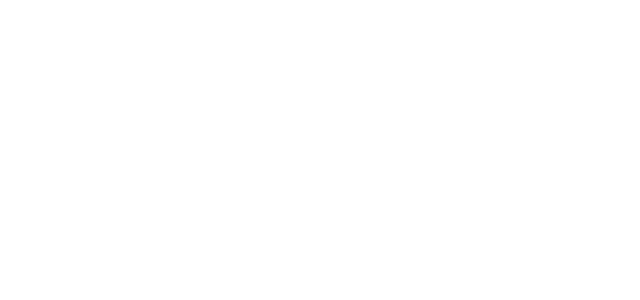
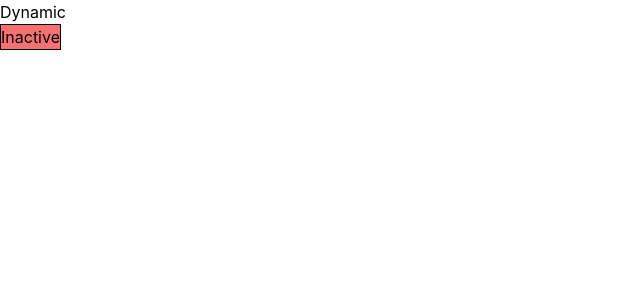
Before and after one commit to Snehal-21/React-App, a React (Create React App) app in the folder frontend/: page /dynamic in a window 1280 px wide. Before the commit this address had no page. Shown: the top 300 px of the page, without its empty margins (0-640 px from the left). Built offline with nearby package versions, Linux system fonts and the light colour scheme.

Commit message:
sufhaoufhawhfoawihfpiawj

```diff
--- a/frontend/package.json
+++ b/frontend/package.json
@@ -9,6 +9,7 @@
     "axios": "^1.4.0",
     "react": "^18.2.0",
     "react-dom": "^18.2.0",
+    "react-hot-toast": "^2.4.1",
     "react-router-dom": "^6.15.0",
     "react-scripts": "5.0.1",
     "web-vitals": "^2.1.4"
--- a/frontend/src/App.js
+++ b/frontend/src/App.js
@@ -11,6 +11,9 @@ import Effect3 from './Components/Effect3';
 import Effect4 from './Components/Effect4';
 import MultipleProduct from './Components/MultipleProduct';
 import SingleProduct from './Components/SingleProduct';
+import Mapping from './Components/Mapping';
+import Props from './Components/Props';
+import Dynamic from './Components/Dynamic';
 
 function App() {
   return (
@@ -26,6 +29,9 @@ function App() {
     <Route exact path="/effect-4" element={<Effect4 />} />
     <Route exact path="/multipleProduct" element={<MultipleProduct /> } />
     <Route exact path="/singleProduct/:id" element={<SingleProduct /> } />
+    <Route exact path="mapping" element={<Mapping array={[{image:'https://encrypted-tbn0.gstatic.com/shopping?q=tbn:ANd9GcR8jVnuBNVTS9db7uf7-pjRUCEgSnqG4BjzPRqYk6auFy_aBtdXI2ci0zrt758zh8zT_fxs3bV4tcxh9uL2wGmoG_QlIu21gO5_U8x215Gxhb9EFen2Ibxg&usqp=CAE',name :'Product',price:500},{image:'https://encrypted-tbn0.gstatic.com/shopping?q=tbn:ANd9GcR8jVnuBNVTS9db7uf7-pjRUCEgSnqG4BjzPRqYk6auFy_aBtdXI2ci0zrt758zh8zT_fxs3bV4tcxh9uL2wGmoG_QlIu21gO5_U8x215Gxhb9EFen2Ibxg&usqp=CAE',name :'Product',price:500},{image:'https://encrypted-tbn0.gstatic.com/shopping?q=tbn:ANd9GcR8jVnuBNVTS9db7uf7-pjRUCEgSnqG4BjzPRqYk6auFy_aBtdXI2ci0zrt758zh8zT_fxs3bV4tcxh9uL2wGmoG_QlIu21gO5_U8x215Gxhb9EFen2Ibxg&usqp=CAE',name :'Product',price:500},{image:'https://encrypted-tbn0.gstatic.com/shopping?q=tbn:ANd9GcR8jVnuBNVTS9db7uf7-pjRUCEgSnqG4BjzPRqYk6auFy_aBtdXI2ci0zrt758zh8zT_fxs3bV4tcxh9uL2wGmoG_QlIu21gO5_U8x215Gxhb9EFen2Ibxg&usqp=CAE',name :'Product',price:500},{image:'https://encrypted-tbn0.gstatic.com/shopping?q=tbn:ANd9GcR8jVnuBNVTS9db7uf7-pjRUCEgSnqG4BjzPRqYk6auFy_aBtdXI2ci0zrt758zh8zT_fxs3bV4tcxh9uL2wGmoG_QlIu21gO5_U8x215Gxhb9EFen2Ibxg&usqp=CAE',name :'Product',price:500}]} />} />
+    <Route excat path="/props" element={<Props />} />
+    <Route exact path="/dynamic" element={<Dynamic />} />
    </Routes>
    </>
   );
--- /dev/null
+++ b/frontend/src/Components/Dynamic.jsx
@@ -0,0 +1,25 @@
+import React, { useState } from 'react';
+import toast from "react-hot-toast";
+
+const Dynamic = () => {
+    const[isActive,setIsActive]=useState(false);
+    const handleClick=()=>{
+        setIsActive(!isActive);
+        if(!isActive){
+            toast.success("True");
+        }else{
+            toast.error("False")
+        }
+
+    }
+    const classVariable = isActive ? "border-black border bg-green-500" : "border-black border bg-red-400";
+  return (
+   <>
+    <div>Dynamic</div>
+    <button className={classVariable} onClick={handleClick}>{isActive?'Active':'Inactive'}</button>
+   </>
+
+  )
+}
+
+export default Dynamic;
--- /dev/null
+++ b/frontend/src/Components/Mapping.jsx
@@ -0,0 +1,21 @@
+import React from 'react'
+
+export const Mapping = ({array}) => {
+  return (
+   <>
+    <div>Mapping</div>
+    <div style={{display:'flex',flexWrap:'wrap',justifyContent:'space-between'}}>
+        {array && array.map((item,i)=>(
+            <div style={{width:'20%',height:'400px',border:'1px solid grey',marginBottom:'10px',marginRight:'1px',textAlign:'center'}}>
+                <img style={{height:'300px',width:'100%',marginBottom:'20px'}} src={item.image} />
+                <h1>{item.name}</h1>
+                <h3>{item.price}</h3>
+            </div>
+        ))}
+
+    </div>
+   </>
+  )
+}
+
+export default Mapping;
--- /dev/null
+++ b/frontend/src/Components/Props.jsx
@@ -0,0 +1,12 @@
+const Props = () => {
+    const handleClick = () => {
+        alert("button clicked");
+    };
+    return <Child text="Click me" onClick={handleClick} />
+}
+const Child = ({ text, onClick }) => {
+    return <button onClick={onClick}>{text}</button>
+}
+
+
+export default Props;
--- a/frontend/src/index.js
+++ b/frontend/src/index.js
@@ -4,11 +4,37 @@ import './index.css';
 import App from './App';
 import reportWebVitals from './reportWebVitals';
 import { BrowserRouter } from 'react-router-dom';
+import {Toaster} from "react-hot-toast";
 
 const root = ReactDOM.createRoot(document.getElementById('root'));
 root.render(
   <React.StrictMode>
     <BrowserRouter>
+    <Toaster
+  position="bottom-right"
+  reverseOrder={false}
+  gutter={8}
+  containerClassName=""
+  containerStyle={{}}
+  toastOptions={{
+    // Define default options
+    className: '',
+    duration: 5000,
+    style: {
+      background: '#363636',
+      color: '#fff',
+    },
+
+    // Default options for specific types
+    success: {
+      duration: 3000,
+      theme: {
+        primary: 'green',
+        secondary: 'black',
+      },
+    },
+  }}
+/>
       <App />
     </BrowserRouter>
   </React.StrictMode>
```
Also changed, not shown: 1 other file (tests, documents, lock files or other folders).
